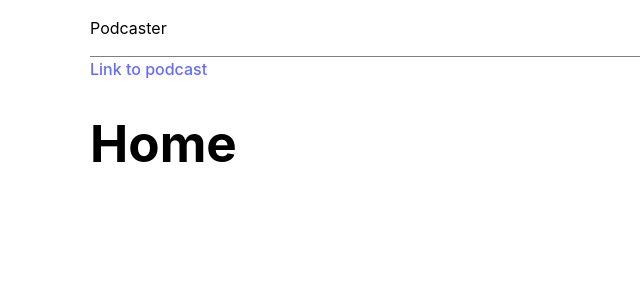
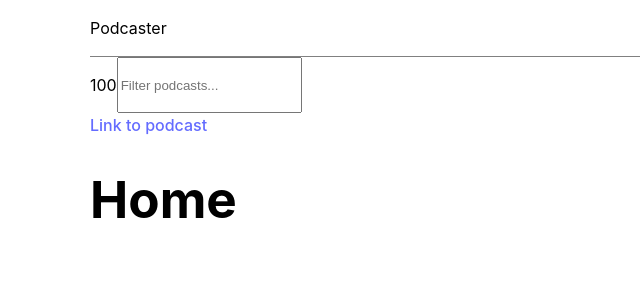
Before and after one commit to ntarricone/podcaster, a React (Vite) app: page / in a window 1280 px wide. Shown: the top 300 px of the page, without its empty margins (0-640 px from the left). Built offline with nearby package versions, Linux system fonts and the light colour scheme.

Commit message:
feat: create and implement basic search component

```diff
--- /dev/null
+++ b/src/components/Search/index.tsx
@@ -0,0 +1,22 @@
+interface IProps {
+  onSearch(val: string): void;
+  length?: number;
+}
+export default function Search({ onSearch, length }: IProps) {
+  return (
+    <div className="flex">
+      {length && (
+        <div className="badge mr-10">
+          {/* TODO - Below number needs to be dynamic */}
+          <p>{length}</p>
+        </div>
+      )}
+      <input
+        type="text"
+        placeholder="Filter podcasts..."
+        className="w-100"
+        onChange={({ target }) => onSearch(target.value)}
+      />
+    </div>
+  );
+}
--- a/src/pages/Home/index.tsx
+++ b/src/pages/Home/index.tsx
@@ -1,8 +1,15 @@
 import { Link } from 'react-router-dom';
+import Search from '../../components/Search';
 
 export default function Home() {
+  function onSearch(value: string) {
+    console.log(value);
+  }
   return (
     <>
+      <div className={`flex end mt-10`}>
+        <Search length={100} onSearch={onSearch} />
+      </div>
       <Link to="/podcast/655156">Link to podcast</Link>
       <h1>Home</h1>
     </>
```
